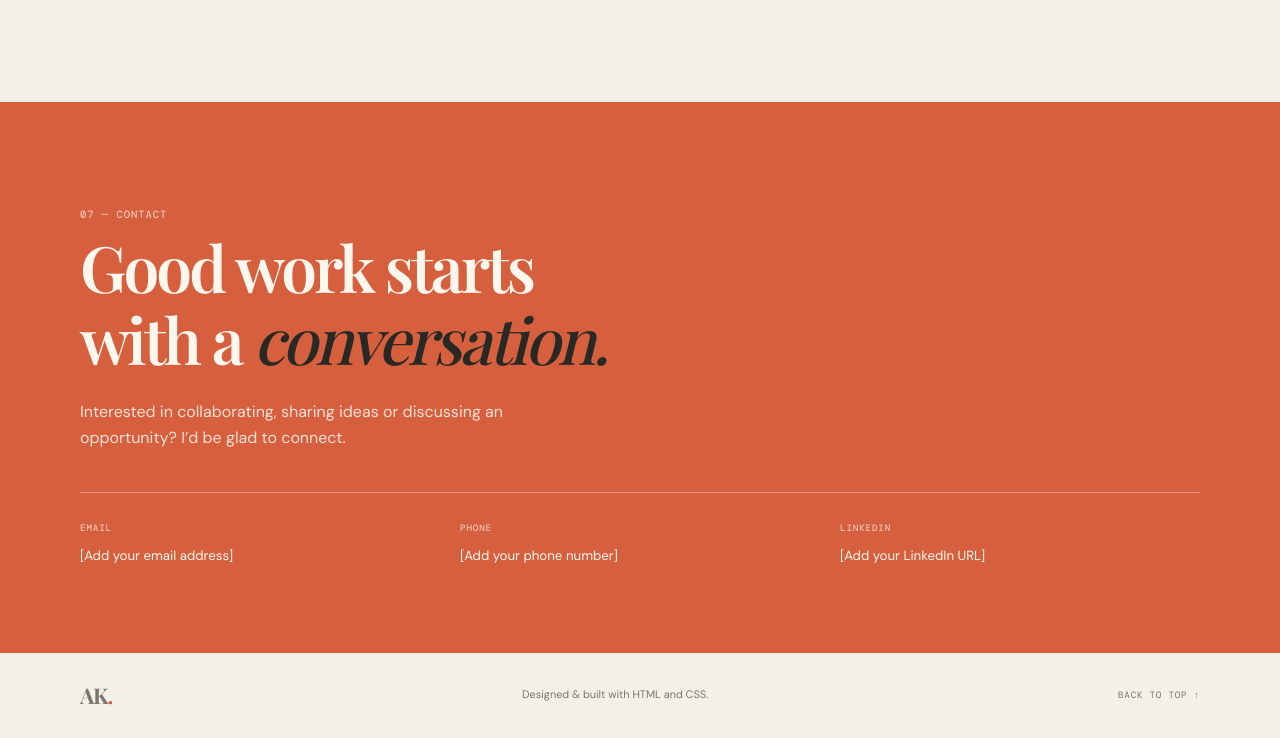
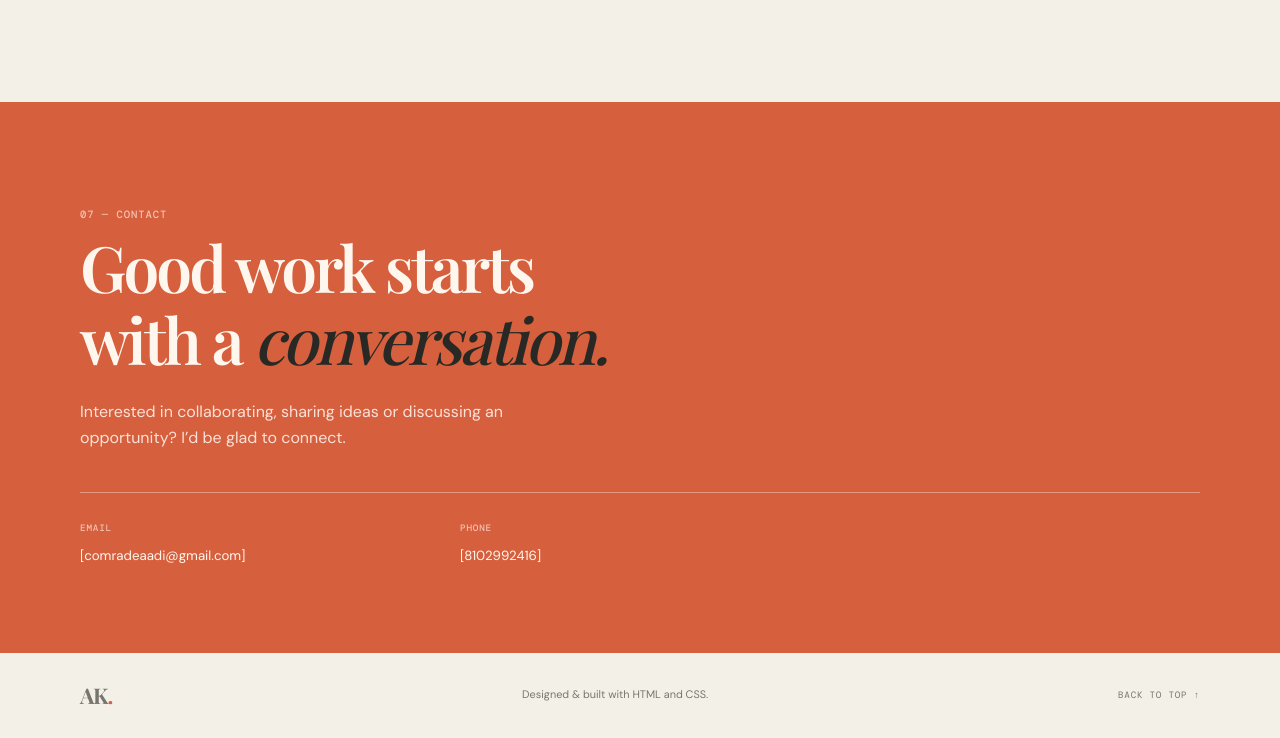
Before and after one commit to Aditya651-creator/resume, a plain HTML site: page index.html in a window 1280 px wide. Shown: the part 3531-4269 px from the top of the page. Drawn offline with nearby package versions, Linux system fonts and the light colour scheme.

Commit message:
Update contact details in index.html

```diff
--- a/index.html
+++ b/index.html
@@ -156,9 +156,9 @@
         <h2>Good work starts<br>with a <em>conversation.</em></h2>
         <p class="contact-copy">Interested in collaborating, sharing ideas or discussing an opportunity? I’d be glad to connect.</p>
         <div class="contact-details">
-          <div><span>EMAIL</span><p>[Add your email address]</p></div>
-          <div><span>PHONE</span><p>[Add your phone number]</p></div>
-          <div><span>LINKEDIN</span><p>[Add your LinkedIn URL]</p></div>
+          <div><span>EMAIL</span><p>[comradeaadi@gmail.com]</p></div>
+          <div><span>PHONE</span><p>[8102992416]</p></div>
+
         </div>
       </div>
     </section>
```
